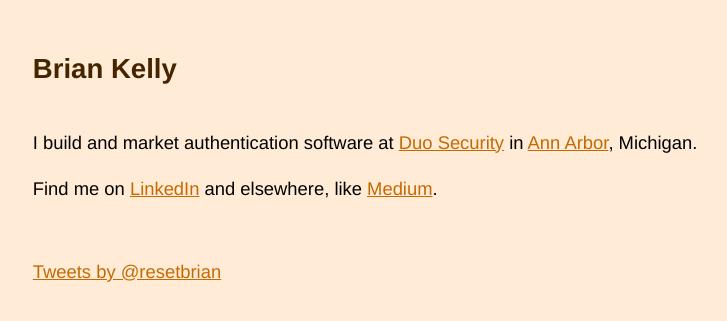
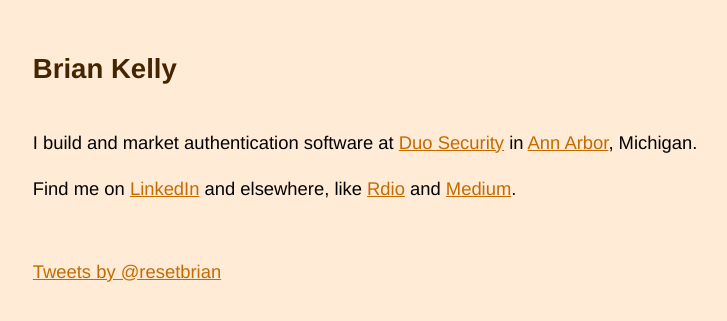
Before and after one commit to briankelly/briankelly.github.io, a Jekyll site: the page built from index.html, in a window 1280 px wide. Shown: the top 321 px of the page, without its empty margins (4-731 px from the left). Built offline with Jekyll 4.4.1, drawn with Linux system fonts in a browser that asks for light colours; Markdown is read by kramdown in place of the engine named in the settings; comment, search, counter and statistics services are not loaded.

Commit message:
Added Rdio

```diff
--- a/index.html
+++ b/index.html
@@ -5,5 +5,5 @@ title: Brian Kelly
 
     <div id="home">
       <p>I build and market authentication software at <a href="https://www.duosecurity.com">Duo Security</a> in <a href="http://www.madeina2.com">Ann Arbor</a>, Michigan.</p>
-      <p>Find me on <a href="https://www.linkedin.com/in/bckelly">LinkedIn</a> and elsewhere, like <a href="https://medium.com/@bkelly">Medium</a>.
+      <p>Find me on <a href="https://www.linkedin.com/in/bckelly">LinkedIn</a> and elsewhere, like <a href="http://www.rdio.com/people/resetbrian/">Rdio</a> and <a href="https://medium.com/@bkelly">Medium</a>.
     </div>
```
